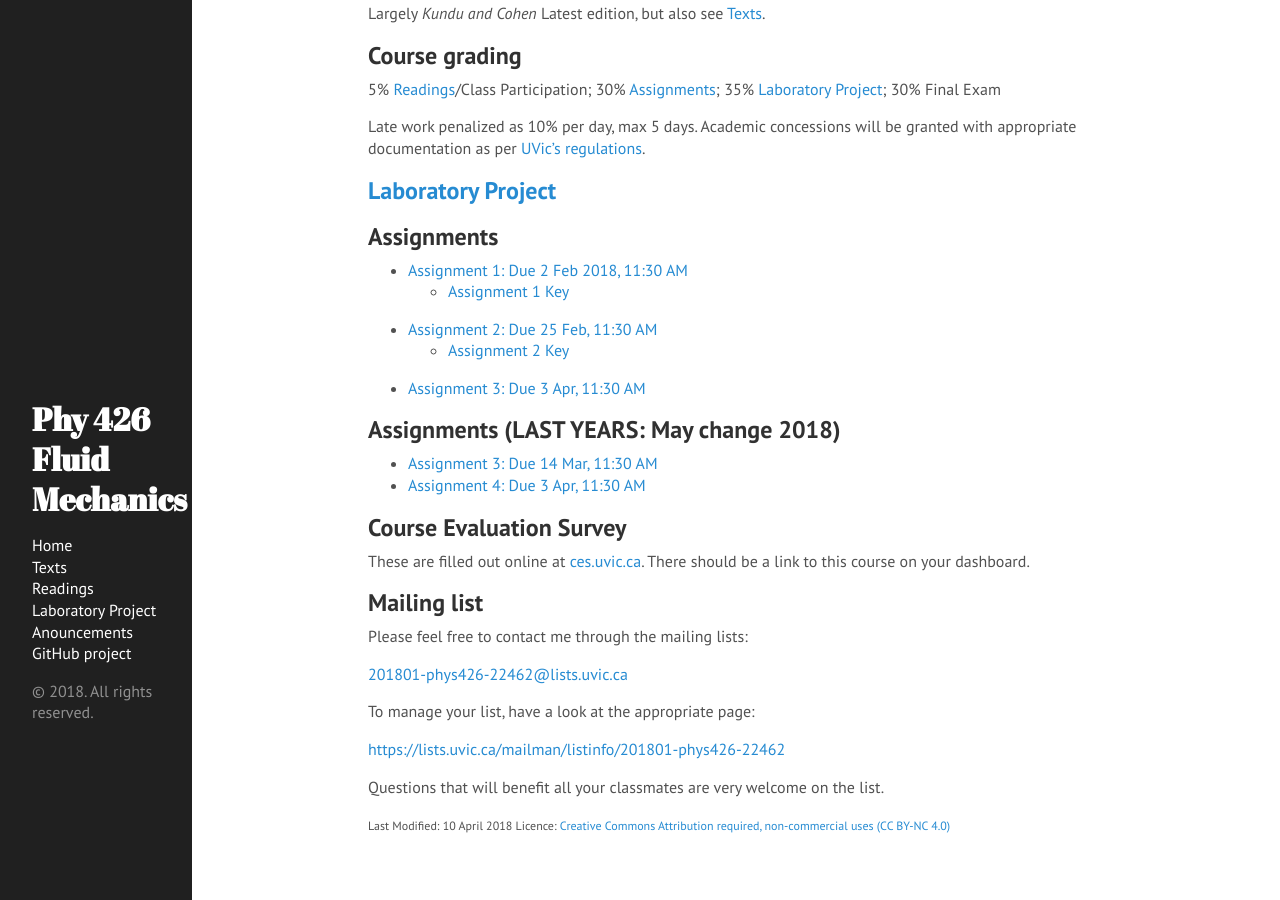
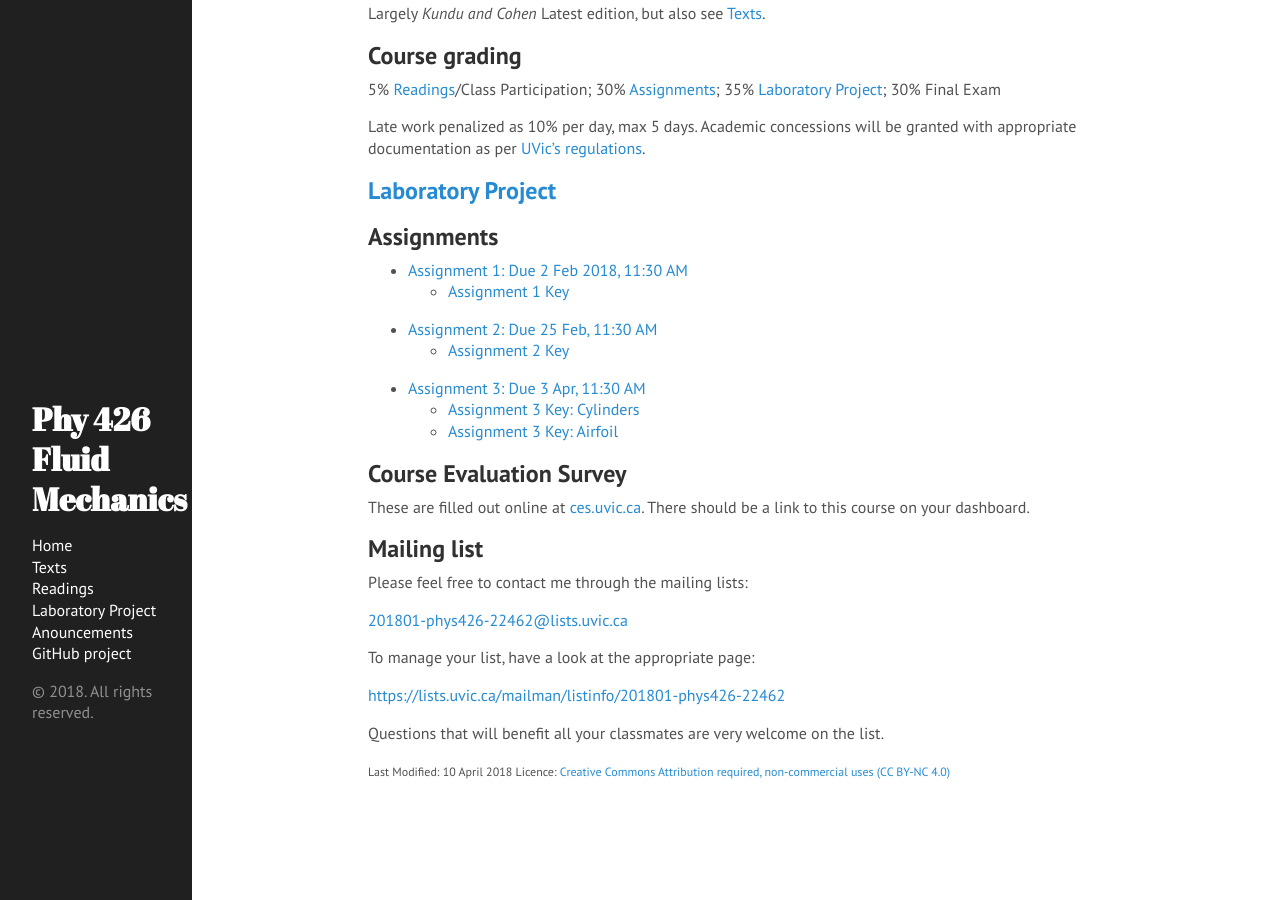
Before and after one commit to jklymak/Phy426, a Jekyll site: the page built from docs/index.md, in a window 1280 px wide and 900 px high, scrolled down 1181 px. Built offline with Jekyll 4.4.1, drawn with Linux system fonts in a browser that asks for light colours.

Commit message:
Assignment 3 Key

```diff
--- a/docs/index.md
+++ b/docs/index.md
@@ -50,11 +50,8 @@ with appropriate documentation as per [UVic's regulations](http://www.uvic.ca/re
   - [Assignment 2: Due 25 Feb, 11:30 AM](./Assignments/Assignment2.pdf)
     - [Assignment 2 Key](./Assignments/Assignment2Key.html)
   - [Assignment 3: Due 3 Apr, 11:30 AM](./Assignments/Assignment3.pdf)
-
-## Assignments (LAST YEARS:  May change 2018)
-
-  - [Assignment 3: Due 14 Mar, 11:30 AM](./Assignments/Assignment3.pdf)
-  - [Assignment 4: Due 3 Apr, 11:30 AM](./Assignments/Assignment4.pdf)
+    - [Assignment 3 Key: Cylinders](./Assignments/LaplaceSolution.pdf)
+    - [Assignment 3 Key: Airfoil](./Assignments/AirfoilPS4.pdf)
 
 
 {% comment %}
```
